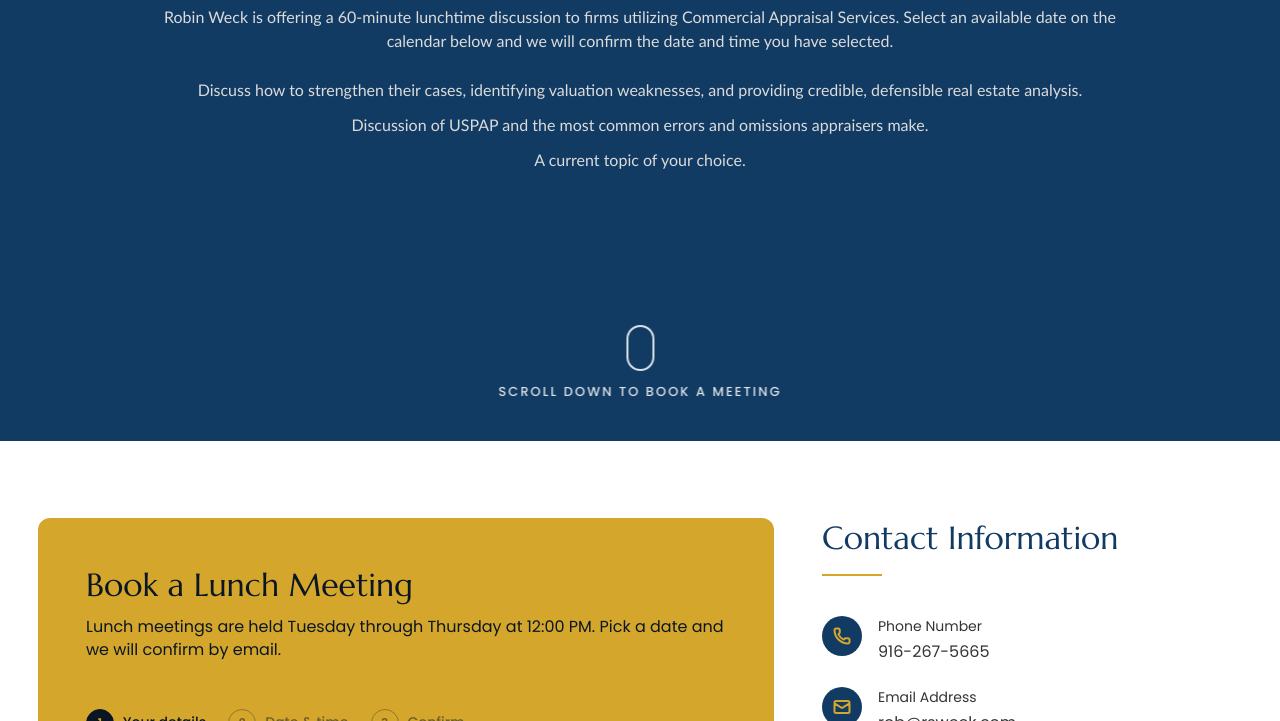
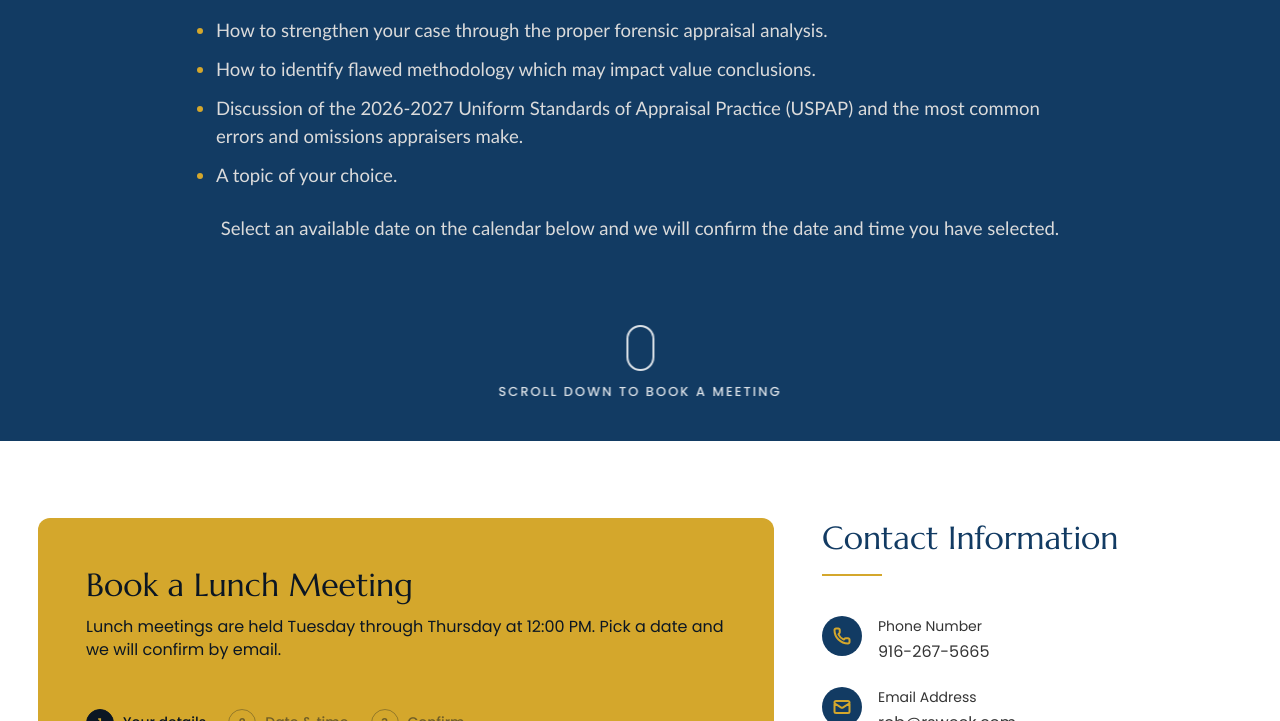
Before and after one commit to developerrightclixs/RS-Weck, a plain HTML site: page book-a-consultant.html in a window 1280 px wide. Shown: the part 379-1100 px from the top of the page. Drawn offline with nearby package versions, Linux system fonts and the light colour scheme; no server answers; a web font is replaced by a local one.

Commit message:
changes some content

```diff
--- a/assets/css/style.css
+++ b/assets/css/style.css
@@ -772,6 +772,7 @@ button { font: inherit; color: inherit; background: none; border: 0; padding: 0;
 /* ---------- About us (experience tabs) ---------- */
 .about-tabs { padding-top: clamp(80px, 13.7vw, 263px); }
 .page-about .about-tabs { padding: clamp(100px, 12.3vw, 448px) 0 80px; }
+.page-home .about-tabs { padding-bottom: clamp(64px, 6.25vw, 120px); }
 .page-home .services { margin-top: clamp(80px, 7.8vw, 150px); }
 
 .about-tabs__inner {
@@ -849,7 +850,8 @@ button { font: inherit; color: inherit; background: none; border: 0; padding: 0;
 .about-intro__photo img { object-position: 85% center; }
 
 /* ---------- Contact form ---------- */
-.contact-section { padding-block: clamp(100px, 16.1vw, 310px); }
+
+.contact-section { padding-block: clamp(100px, 10.1vw, 310px); }
 .contact-layout {
   width: min(1204px, 100% - var(--gutter) * 2);
   display: flex;
@@ -1618,7 +1620,11 @@ button { font: inherit; color: inherit; background: none; border: 0; padding: 0;
 .hero--page { min-height: 560px; }
 .hero--page .hero-content { padding-block: 100px; gap: 20px; }
 .hero--page h1 { font-size: clamp(36px, 3.75vw, 72px); line-height: 1.15; }
-.hero--page p { max-width: 860px; }
+.hero--page p {
+  max-width: 1000px;
+  font-size: clamp(18px, 1.35vw, 26px);
+  line-height: 1.5;
+}
 
 .breadcrumb {
   display: flex;
@@ -1723,17 +1729,22 @@ button { font: inherit; color: inherit; background: none; border: 0; padding: 0;
   margin: 0;
   font-family: Calibri, Carlito, "Segoe UI", Arial, sans-serif;
   font-weight: 400;
-  font-size: clamp(16px, 1.25vw, 24px);
+  font-size: clamp(18px, 1.45vw, 28px);
   line-height: 1.55;
   color: var(--light-text);
 }
+/* Topic list: real bullets, left-aligned inside a centered block */
 .hero-points {
-  list-style: none;
-  padding: 0;
+  list-style: disc;
+  max-width: 900px;
+  margin-inline: auto;
+  padding-left: 1.4em;
+  text-align: left;
   display: flex;
   flex-direction: column;
   gap: 10px;
 }
+.hero-points li::marker { color: var(--gold); }
 .page-booking #booking { scroll-margin-top: 90px; }
 .page-booking .contact-section { padding-block: clamp(60px, 6vw, 120px); }
 
--- a/book-a-consultant.html
+++ b/book-a-consultant.html
@@ -52,12 +52,14 @@
       </div>
       <div class="container hero-content">
         <h1 class="hero-statement" data-aos="fade-up">What to expect</h1>
-        <p data-aos="fade-up" data-aos-delay="100">Robin Weck is offering a 60-minute lunchtime discussion to firms utilizing Commercial Appraisal Services. Select an available date on the calendar below and we will confirm the date and time you have selected.</p>
+        <p data-aos="fade-up" data-aos-delay="100">Robin Weck, MAI is offering a 60-minute lunch presentation at your office with a minimum of four people in attendance. Topics include:</p>
         <ul class="hero-points" data-aos="fade-up" data-aos-delay="200">
-          <li>Discuss how to strengthen their cases, identifying valuation weaknesses, and providing credible, defensible real estate analysis.</li>
-          <li>Discussion of USPAP and the most common errors and omissions appraisers make.</li>
-          <li>A current topic of your choice.</li>
+          <li>How to strengthen your case through the proper forensic appraisal analysis.</li>
+          <li>How to identify flawed methodology which may impact value conclusions.</li>
+          <li>Discussion of the 2026-2027 Uniform Standards of Appraisal Practice (USPAP) and the most common errors and omissions appraisers make.</li>
+          <li>A topic of your choice.</li>
         </ul>
+        <p data-aos="fade-up" data-aos-delay="300">Select an available date on the calendar below and we will confirm the date and time you have selected.</p>
       </div>
       <a href="#booking" class="scroll-hint">
         <span class="scroll-mouse" aria-hidden="true"><span class="scroll-mouse__wheel"></span></span>
```
Also changed, not shown: index.html (+2 -2 lines).
